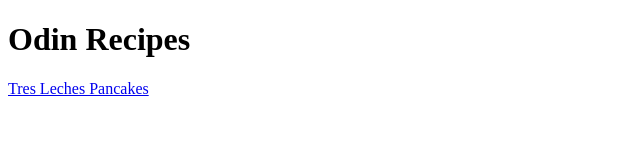
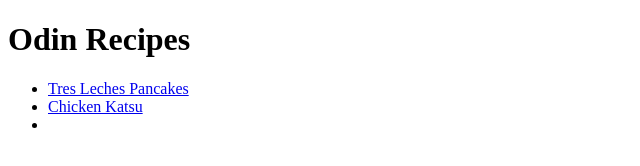
Before and after one commit to bhpaak/odin-recipes, a plain HTML site: page index.html in a window 1280 px wide. Shown: the whole page, without its empty margins (0-640 px from the left). Drawn offline with Linux system fonts and the light colour scheme.

Commit message:
Add anchor tag/link for chicken-katsu.html

```diff
--- a/index.html
+++ b/index.html
@@ -7,6 +7,17 @@
 
     <body>
         <h1>Odin Recipes</h1>
-        <a href="./recipes/pancakes.html">Tres Leches Pancakes</a>
+        <ul>
+            <li>
+                <a href="./recipes/pancakes.html">Tres Leches Pancakes</a>
+            </li>
+            <li>
+                <a href="./recipes/chicken-katsu.html">Chicken Katsu</a>
+            </li>
+            <li>
+
+            </li>
+        </ul>
+
     </body>
 </html>
```
